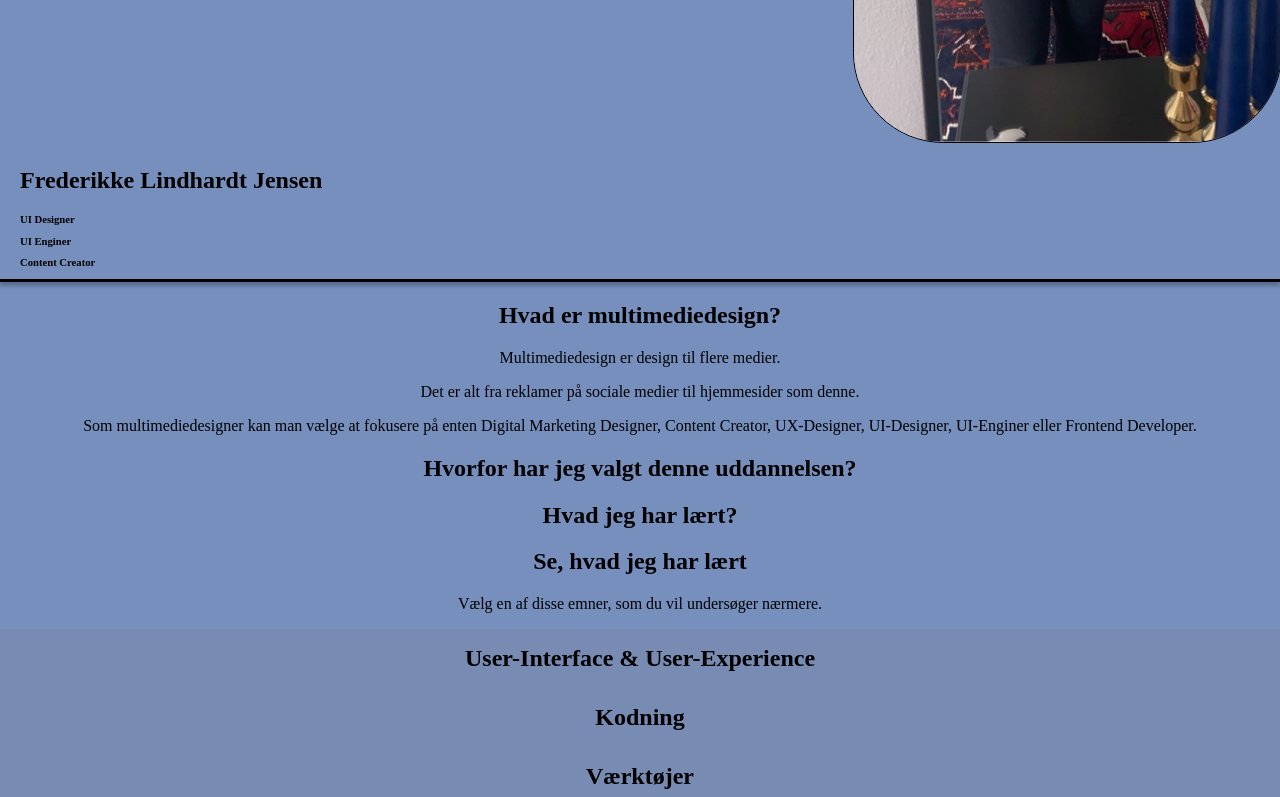
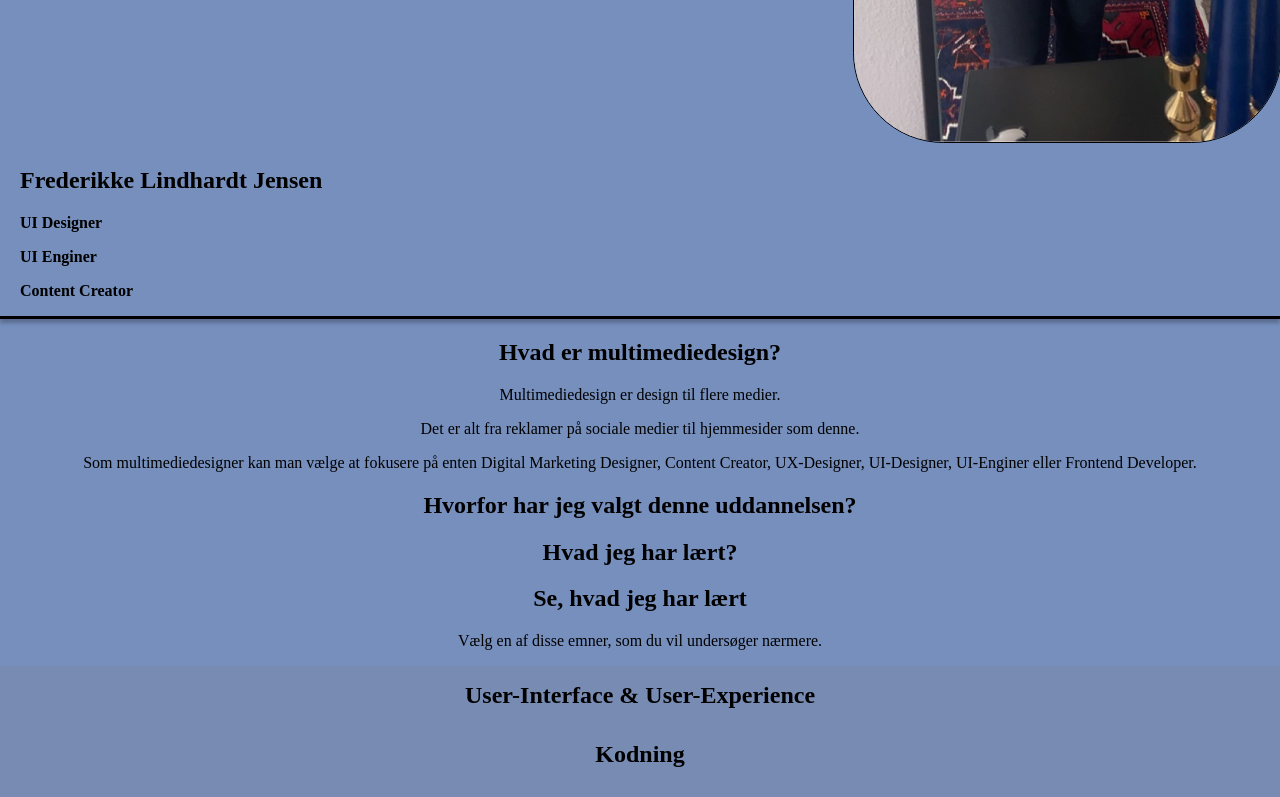
Before and after one commit to Frederikkeljensen/gammelFrederikkeljensen.github.io, a plain HTML site: page index.html in a window 1280 px wide. Shown: the part 804-1601 px from the top of the page. Drawn offline with Linux system fonts and the light colour scheme.

Commit message:
små ændringer

```diff
--- a/style.css
+++ b/style.css
@@ -32,7 +32,7 @@ h2 {
 }
 
 h3 {
-    font-size: var(--fontSizeSmall);
+    font-size: var(--fontSizeMedium);
 }
 
 h4 {
```
